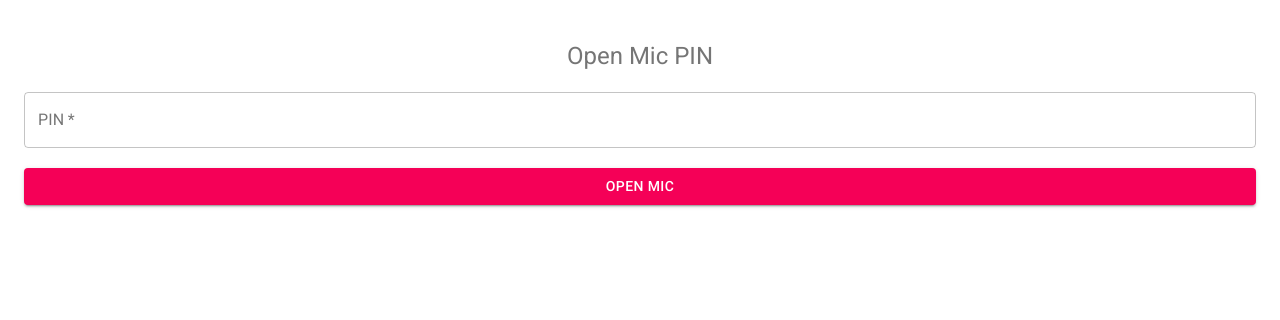
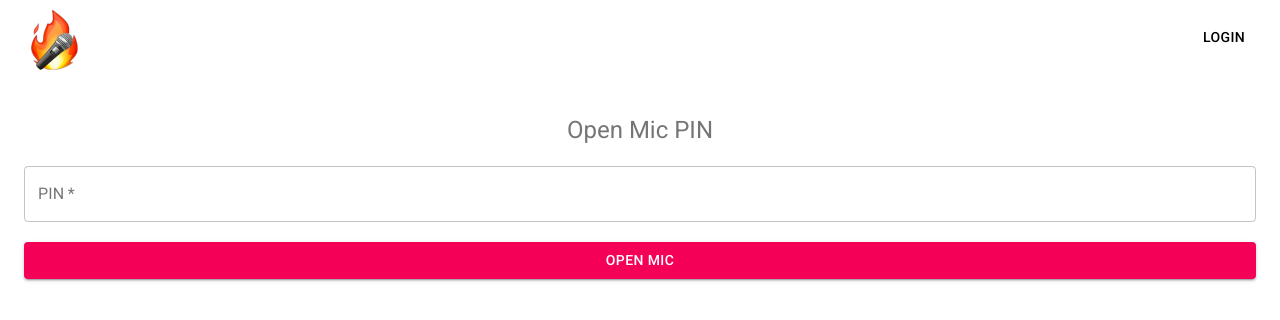
Before and after one commit to brendagold/mic, a React (Create React App) app: page / in a window 1280 px wide. Shown: the top 320 px of the page. Built offline with nearby package versions, Linux system fonts and the light colour scheme.

Commit message:
add logo

```diff
--- a/src/App.js
+++ b/src/App.js
@@ -8,7 +8,7 @@ import MicDetails from './components/MicDetails';
 function App() {
   return (
     <div className="App">
-
+      <NavBar />
       <Switch>
         <Route exact path="/">
           <MicInput />
--- a/src/components/Navbar.js
+++ b/src/components/Navbar.js
@@ -1,13 +1,10 @@
-import React from 'react';
-import { makeStyles } from '@material-ui/core/styles';
-import AppBar from '@material-ui/core/AppBar';
-import Toolbar from '@material-ui/core/Toolbar';
-import Typography from '@material-ui/core/Typography';
-import Button from '@material-ui/core/Button';
-import { Link } from 'react-router-dom';
-
-
-
+import React from "react";
+import { makeStyles } from "@material-ui/core/styles";
+import AppBar from "@material-ui/core/AppBar";
+import Toolbar from "@material-ui/core/Toolbar";
+import Typography from "@material-ui/core/Typography";
+import Button from "@material-ui/core/Button";
+import { Link } from "react-router-dom";
 
 const useStyles = makeStyles((theme) => ({
   root: {
@@ -17,10 +14,15 @@ const useStyles = makeStyles((theme) => ({
     marginRight: theme.spacing(2),
   },
   title: {
-      textDecoration: 'none',
-      color: 'white',
+    textDecoration: "none",
+    color: "white",
     flexGrow: 1,
   },
+  logo: {
+    maxWidth: 60,
+    marginTop: 10,
+    marginRight: '10px'
+  }
 }));
 
 export default function NavBar() {
@@ -28,12 +30,12 @@ export default function NavBar() {
 
   return (
     <div className={classes.root}>
-      <AppBar position="static" color="secondary">
+      <AppBar position="static" color="transparent" elevation={0}>
         <Toolbar>
+          <Link to="/" className={classes.title}>
+            <img src="/images/logo.png" alt="litmic" className={classes.logo} />
+          </Link>
 
-          <Typography variant="h6" className={classes.title}>
-            <Link to="/" className={classes.title} >Open Mic</Link>
-          </Typography>
           <Button color="inherit">Login</Button>
         </Toolbar>
       </AppBar>
```
Also changed, not shown: public/images/logo.png (added).
